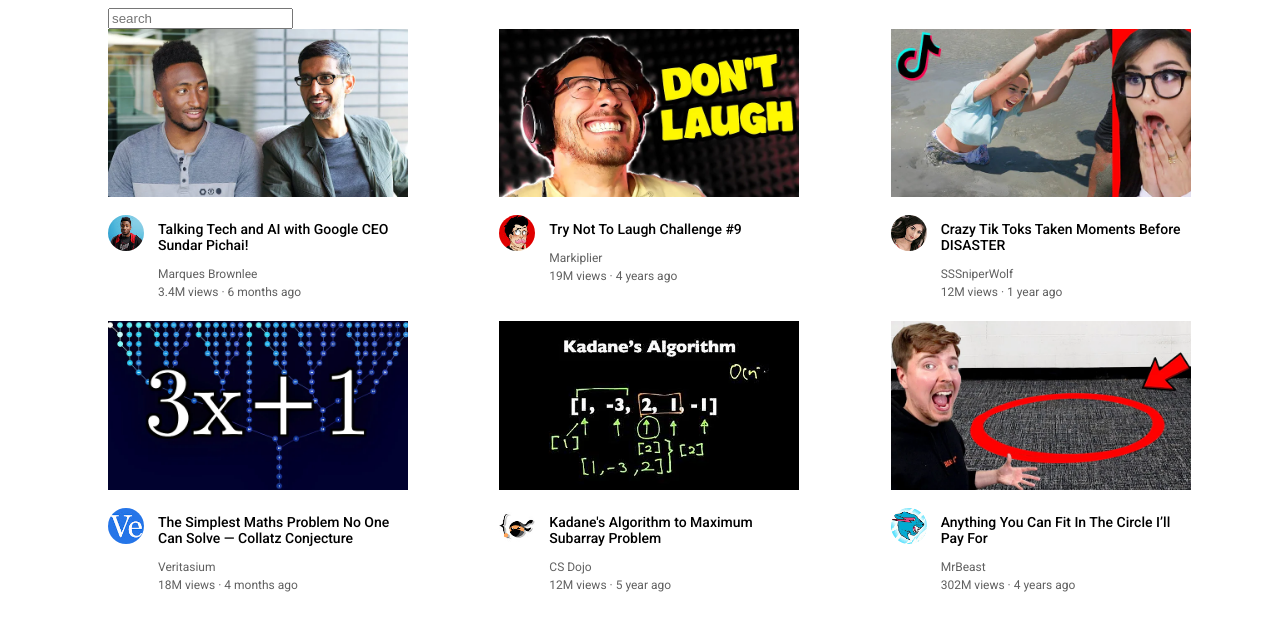
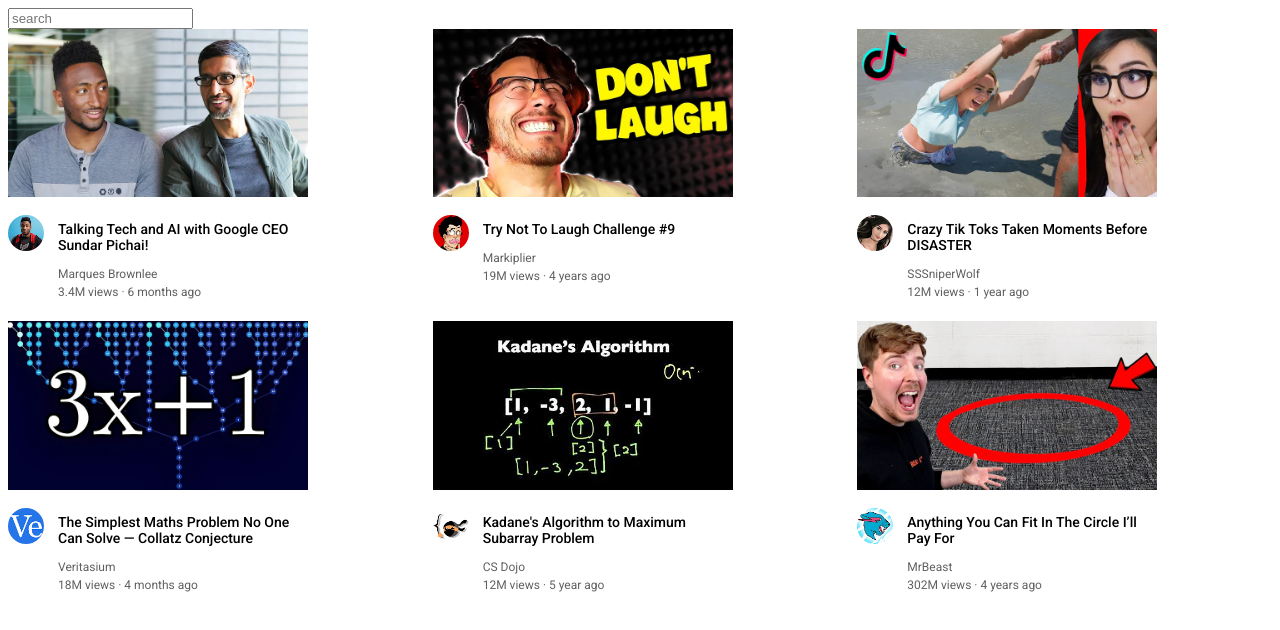
Before and after one commit to HassanAmirii/Youtube-clone-, a plain HTML site: page youtube.html in a window 1280 px wide. Drawn offline with Linux system fonts and the light colour scheme.

```diff
--- a/youtube.css
+++ b/youtube.css
@@ -1,7 +1,3 @@
-body {
-  padding-left: 100px;
-}
-
 .video-thumbnail {
   width: 300px;
   display: block;
@@ -18,6 +14,7 @@ body {
 .channel-name {
   margin: 0 0 0 0;
   color: rgb(96, 96, 96);
+
   font-family: Roboto, Arial, sans-serif;
   font-size: 12px;
 }
```
Also changed, not shown: intro/flexbox.html (+1 -1 lines), youtube.html (+1 -0 lines), 1 other file.
